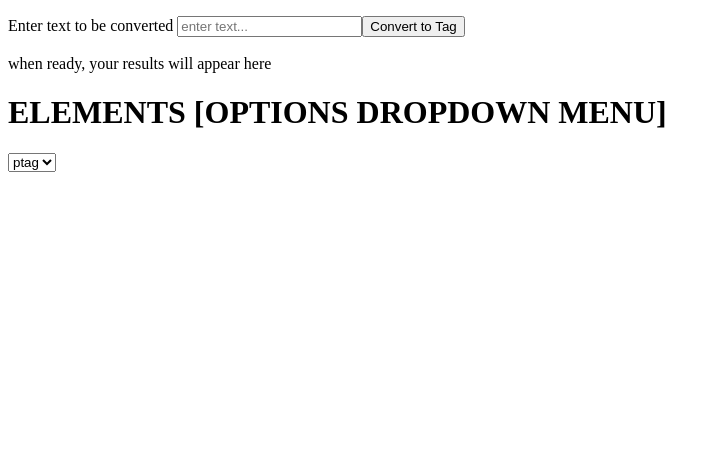
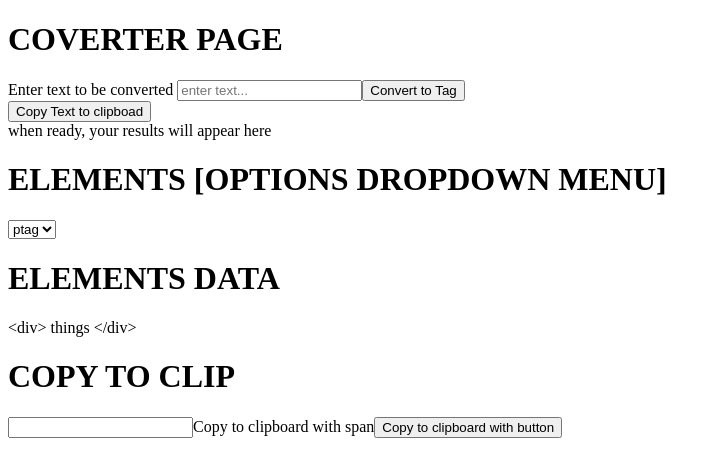
Before and after one commit to DevLuDaley/element-generator, a React app: page / in a window 1280 px wide. Shown: the top 476 px of the page, without its empty margins (0-720 px from the left). Built offline with nearby package versions, Linux system fonts and the light colour scheme.

Commit message:
Update ConverterPage.js

```diff
--- a/src/components/ConverterPage.js
+++ b/src/components/ConverterPage.js
@@ -1,5 +1,8 @@
 import React, { Fragment, useState, useEffect }from 'react'
 import Elements from '../components/Elements'
+import ElementsData from './ElementsData'
+import {CopyToClipboard} from 'react-copy-to-clipboard';
+import CopyToClip from './CopyToClip'
 // import PropTypes from 'prop-types'
 // import {setState} from re
 // var [name, setName] = useState()
@@ -19,6 +22,8 @@ import Elements from '../components/Elements'
 
 var [name, setName] = useState("")
 var [confirmed, setConfirmed] = useState(false)
+const [value, setValue] = useState('')
+const [copied, setCopied] = useState(false)
     // const [] = setState([])
     const handleSubmit = (e) => {
         e.preventDefault();
@@ -27,24 +32,27 @@ var [confirmed, setConfirmed] = useState(false)
     }
     return (
         <Fragment>
-
+            <h1>COVERTER PAGE</h1>
         <div>
               <form id='new-recipe-form' onSubmit={handleSubmit}>
                 <label> Enter text to be converted </label>
                     <input type="text" placeholder='enter text...' value={name} name="name" onChange={e => setName(e.target.value)}/>
-                        <button type="submit">Convert to Tag</button>
-                           </form>
+                        <button type="submit">Convert to Tag
+                        </button>
+              </form>
+
+                        <button onClick={(e) => {console.log("value of e.target => ", e.target)}}
+                            type="copy">Copy Text to clipboad
+                        </button>
+
                            <br>
-                               </br>
-                           {
-                               confirmed ?
+                           </br>
+                           { confirmed ?
                                <section name={name}>
                                &lt;option&gt;
-                               <br>
-                               </br>
+                               <br></br>
                                 { name }
-                               <br>
-                               </br>
+                               <br></br>
                                &lt;/option&gt;
                                </section>
                                :
@@ -52,6 +60,8 @@ var [confirmed, setConfirmed] = useState(false)
                            }
         </div>
         <Elements/>
+        <ElementsData/>
+        <CopyToClip/>
         </Fragment>
     )
 }
```
